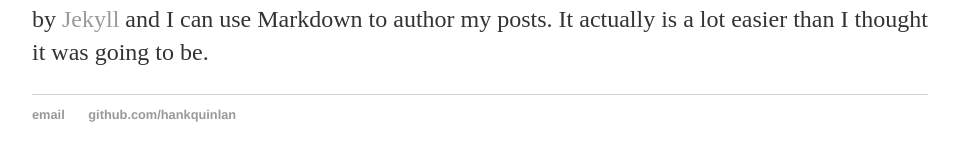
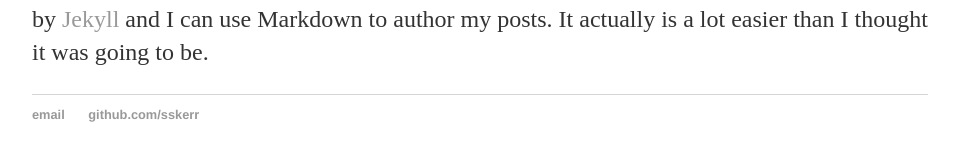
Before and after one commit to sskerr/sskerr.github.io, a Jekyll site: the page built from _posts/2014-04-30-hank-quinlan-site-launched.md, in a window 1280 px wide. Shown: the part 341-502 px from the top of the page, without its empty margins (160-1119 px from the left). Built offline with Jekyll 4.4.1, drawn with Linux system fonts in a browser that asks for light colours.

Commit message:
Update default.html
Added contact info.

```diff
--- a/_layouts/default.html
+++ b/_layouts/default.html
@@ -21,8 +21,8 @@
 			</div><!-- /.container -->
 			<footer>
 	    		<ul>
-	        		<li><a href="mailto:hankquinlanhub@gmail.com">email</a></li>
-	        		<li><a href="https://github.com/hankquinlan">github.com/hankquinlan</a></li>
+	        		<li><a href="mailto:sarah.s.kerr@gmail.com">email</a></li>
+	        		<li><a href="https://github.com/sskerr">github.com/sskerr</a></li>
 				</ul>
 			</footer>
 		</body>
```
